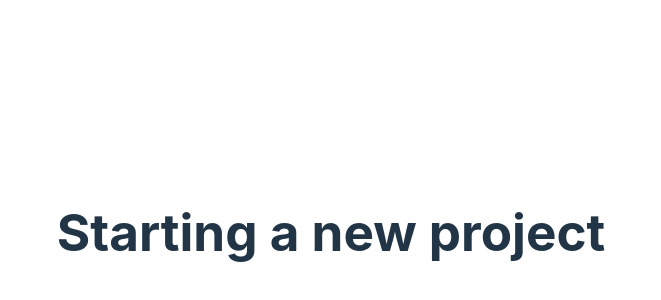
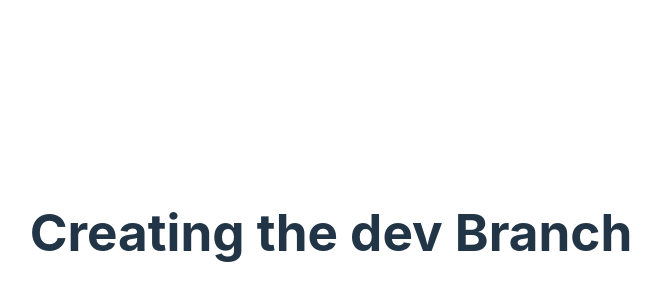
Before and after one commit to Nilost21/TipCalculator, a React (Vite) app: page / in a window 1280 px wide. Shown: the part 168-468 px from the top of the page, without its empty margins (309-970 px from the left). Built offline with nearby package versions, Linux system fonts and the light colour scheme.

Commit message:
Creating the dev branch

```diff
--- a/src/App.tsx
+++ b/src/App.tsx
@@ -5,7 +5,7 @@ function App() {
 
   return (
     <>
-    <h1>Starting a new project</h1>
+    <h1>Creating the dev Branch</h1>
     </>
   )
 }
```
